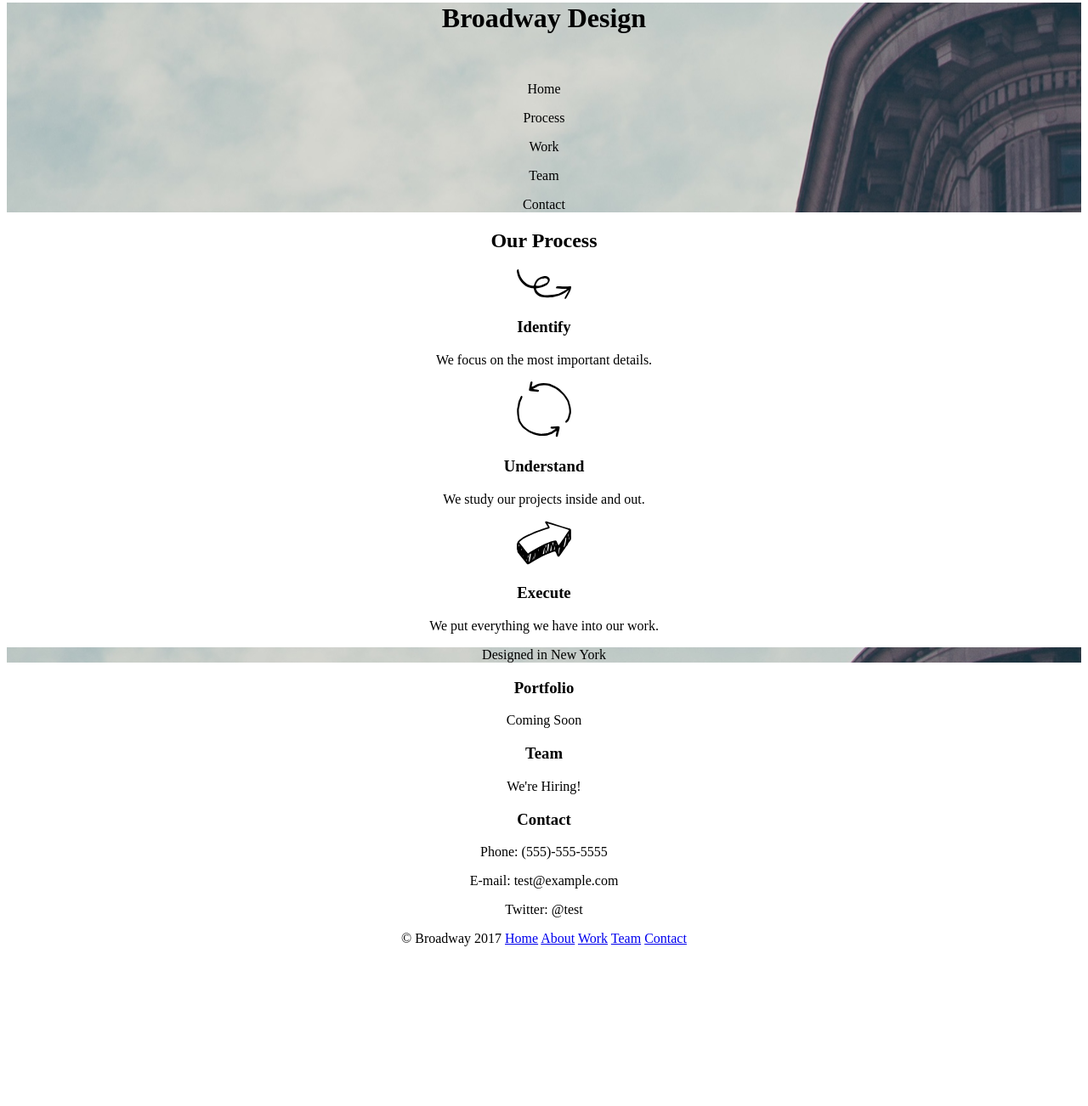
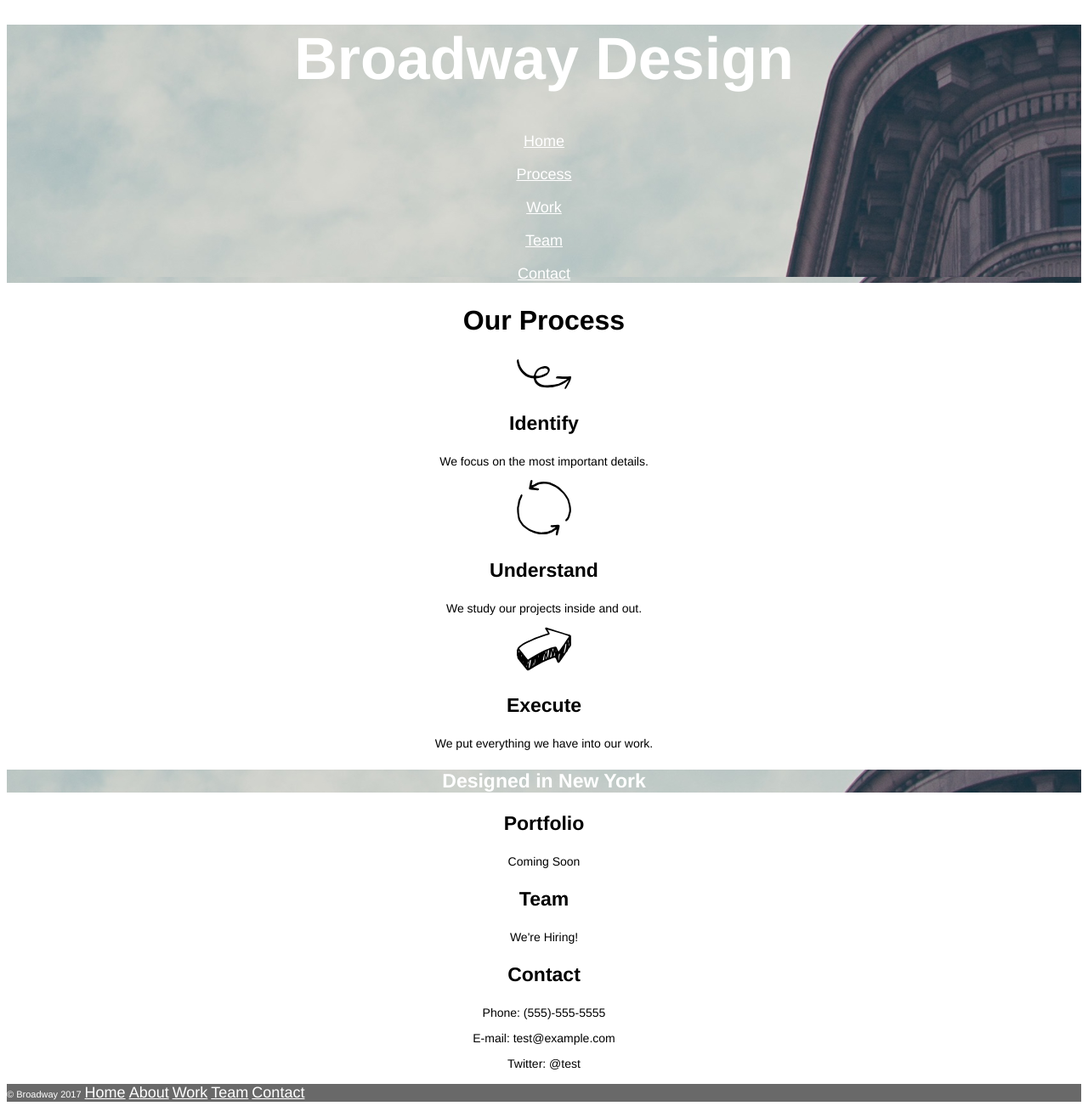
Before and after one commit to ztencer/broadway, a plain HTML site: page index.html in a window 1280 px wide. Shown: the part 18-1320 px from the top of the page at 85% size. Before the commit the page ends 1148 px from the top, so only its background shows below. Drawn offline with Linux system fonts and the light colour scheme.

Commit message:
styled and complete

```diff
--- a/index.html
+++ b/index.html
@@ -7,12 +7,13 @@
   <body>
     <div class="bgimg">
       <h1>Broadway Design</h1>
-      </br>
-      <p>Home</p>
-      <p>Process</p>
-      <p>Work</p>
-      <p>Team</p>
-      <p>Contact</p>
+      <nav>
+        <p><a class="btn-nav" href="#">Home</a></p>
+        <p><a class="btn-nav" href="#">Process</a></p>
+        <p><a class="btn-nav" href="#">Work</a></p>
+        <p><a class="btn-nav" href="#">Team</a></p>
+        <p><a class="btn-nav" href="#">Contact</a></p>
+      </nav>
     </div>
     <h2 class="process">Our Process</h2>
     <img src="./resources/images/identify.svg"/>
@@ -27,16 +28,16 @@
     <div class="bgimg">
       <p class="newyork">Designed in New York</p>
     </div>
-    <h3 class="description">Portfolio</h3>
+    <h3 class="headers">Portfolio</h3>
     <p class="description">Coming Soon</p>
-    <h3 class="description">Team</h3>
+    <h3 class="headers">Team</h3>
     <p class="description">We're Hiring!</p>
-    <h3 class="description">Contact</h3>
+    <h3 class="headers">Contact</h3>
     <p class="description">Phone: (555)-555-5555</p>
     <p class="description">E-mail: test@example.com</p>
     <p class="description">Twitter: @test</p>
     <div class="footer">
-      <p>© Broadway 2017
+      <p><span class="broadway">© Broadway 2017</span>
         <a class="btn-nav" href="#">Home</a>
         <a class="btn-nav" href="#about">About</a>
         <a class="btn-nav" href="#work">Work</a>
@@ -44,6 +45,5 @@
         <a class="btn-nav" href="#contact">Contact</a>
       </p>
     </div>
-
   </body>
 </html>
--- a/resources/css/style.css
+++ b/resources/css/style.css
@@ -5,3 +5,58 @@ html {
 .bgimg {
   background-image: url("../images/the-flatiron-building.png");
 }
+
+h1 {
+  font-family: Helvetica;
+  font-size: 70px;
+  font-weight: bold;
+  color: white;
+}
+
+nav {
+  font-family: Helvetica;
+  font-size: 18px;
+  color: white;
+}
+
+.process {
+  font-family: Helvetica;
+  font-size: 32px;
+  font-weight: bold;
+}
+
+.headers {
+  font-family: Helvetica;
+  font-size: 23px;
+  font-weight: bold;
+}
+
+.description {
+  font-family: Helvetica;
+  font-size: 14px;
+}
+
+.newyork {
+  font-family: Helvetica;
+  font-size: 23px;
+  font-weight: bold;
+  color: white;
+}
+
+.footer {
+  text-align: left;
+  background-color: dimgray;
+  color: white;
+}
+
+.broadway {
+  font-family: Helvetica;
+  font-size: 11px;
+  color: white;
+}
+
+.btn-nav {
+  font-size: 18px;
+  color: white;
+  font-family: "Helvetica", sans-serif;
+}
```
